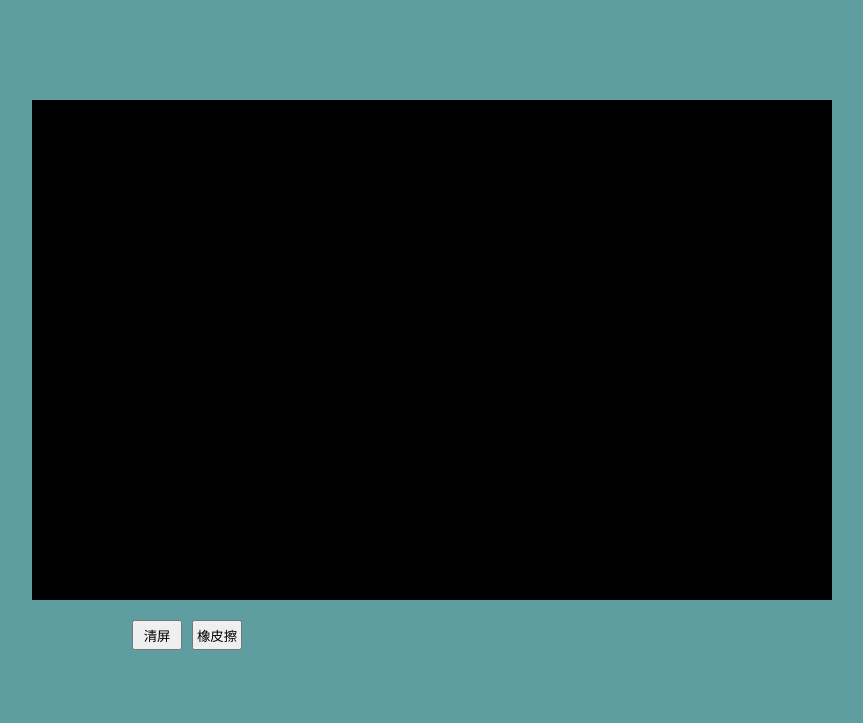
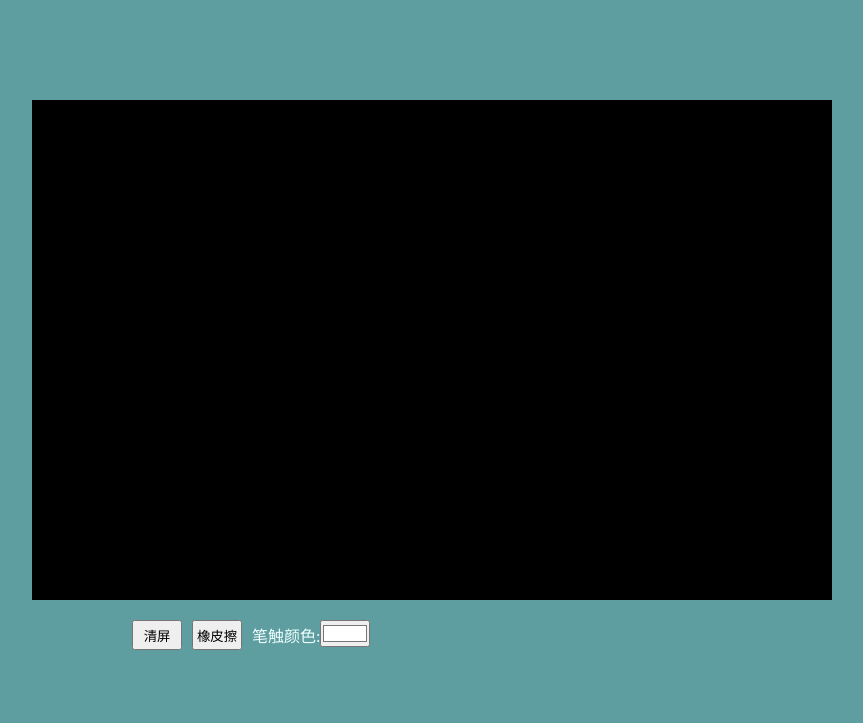
Before and after one commit to Friends233/blackBoard, a website built with Vite: page index.html in a window 1280 px wide. Shown: the whole page, without its empty margins (208-1071 px from the left). Built offline with nearby package versions, Linux system fonts and the light colour scheme.

Commit message:
修改笔触颜色

```diff
--- a/index.html
+++ b/index.html
@@ -11,6 +11,7 @@
     <div class="btn-wrapper">
       <button class="btn-clear">清屏</button>
       <button class="btn-eraser">橡皮擦</button>
+      <div class="line-color">笔触颜色:<input type="color" class="color-select" /></div>
     </div>
     <script type="module" src="/src/main.ts"></script>
   </body>
--- a/package.json
+++ b/package.json
@@ -11,5 +11,8 @@
   "devDependencies": {
     "typescript": "^4.6.4",
     "vite": "^3.0.7"
+  },
+  "dependencies": {
+    "less": "^4.1.3"
   }
 }
--- a/src/game.ts
+++ b/src/game.ts
@@ -5,16 +5,16 @@ export default class BlackBorad {
   private stage: CanvasRenderingContext2D = null
   /** 默认数据 */
   private resetInfo = {
-    lineStyle: '#fff',
-    bgStyle: '#000',
+    lineStyle: '#ffffff',
+    bgStyle: '#000000',
     lineWidth: 1,
     // 橡皮擦默认宽度
     eraserWidth: 10
   }
   /** 笔触颜色 */
-  private lineStyle = '#fff'
+  private lineStyle = '#ffffff'
   /** 画板背景颜色 */
-  private bgStyle = '#000'
+  private bgStyle = '#000000'
   /** 笔触宽度 */
   private lineWidth = 1
 
@@ -40,6 +40,13 @@ export default class BlackBorad {
    */
   private init_event() {
     const drawEventCallback = this.drawEventCallback.bind(this)
+
+    const lineColor:HTMLInputElement = document.querySelector('.color-select')
+    lineColor.value = this.lineStyle
+    lineColor?.addEventListener('input',() => {
+      // console.log('笔触颜色',lineColor.value)
+      this.setLineColor(lineColor.value)
+    })
 
     this.el.addEventListener('mousedown', () => {
       this.stage.beginPath()
@@ -108,11 +115,20 @@ export default class BlackBorad {
   }
 
   /**
+   * 设置笔触颜色
+   * @param color 颜色
+   */
+  private setLineColor(color) {
+    this.lineStyle = color
+    this.resetInfo.lineStyle = color
+  }
+
+  /**
    * 设置背景颜色
    * @param color 颜色
    * @returns 当前对象实例
    */
-  public setBgStyle(color) {
+  private setBgStyle(color) {
     this.bgStyle = color
     this.stage.fillStyle = this.bgStyle
     this.stage.fillRect(0, 0, this.el.width, this.el.height)
--- a/src/main.ts
+++ b/src/main.ts
@@ -1,4 +1,4 @@
-import './style.css'
+import './style.less'
 import Game from './game'
 
 const game = new Game()
--- a/src/style.css
+++ b/src/style.less
@@ -1,5 +1,9 @@
-* {margin: 0;padding: 0;}
-body,html {
+* {
+  margin: 0;
+  padding: 0;
+}
+body,
+html {
   position: fixed;
   background-color: cadetblue;
 }
@@ -21,12 +25,15 @@ body,html {
   transform: translateX(-50%);
   display: flex;
   flex-wrap: wrap;
+  > button {
+    width: 50px;
+    height: 30px;
+    margin-right: 10px;
+  }
+  >div {
+    color: azure;
+  }
+  .active-btn {
+    color: crimson;
+  }
 }
-.btn-wrapper > button {
-  width: 50px;
-  height: 30px;
-  margin-right: 10px;
-}
-.active-btn {
-  color:crimson ;
-}
```
Also changed, not shown: 1 other file.
